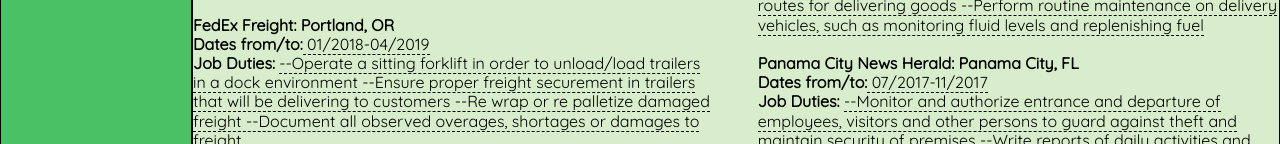
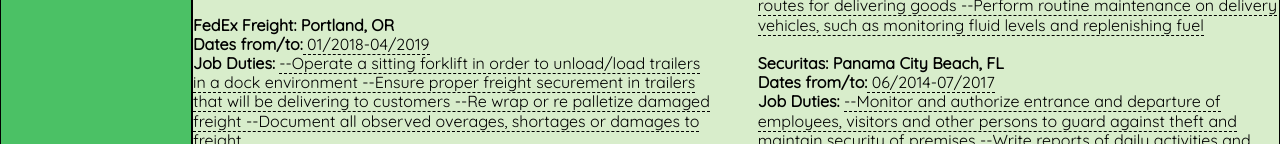
Before and after one commit to Freet8707/Resume_Website, a plain HTML site: page index.html in a window 1280 px wide. Shown: the part 1068-1212 px from the top of the page. Drawn offline with Linux system fonts and the light colour scheme.

Commit message:
Changed error in work history

```diff
--- a/index.html
+++ b/index.html
@@ -93,8 +93,8 @@ addresses, telephone numbers and delivery instructions
 --Perform routine maintenance on delivery vehicles, such as monitoring fluid levels and replenishing
 fuel
 </span></h2><br>
-        <h2>Panama City News Herald: Panama City, FL</h2>
-        <h2>Dates from/to:<span>   07/2017-11/2017</span></h2>
+        <h2>Securitas: Panama City Beach, FL</h2>
+        <h2>Dates from/to:<span>   06/2014-07/2017</span></h2>
         <h2>Job Duties: <span>--Monitor and authorize entrance and departure of employees, visitors and other persons
 to guard against theft and maintain security of premises
 --Write reports of daily activities and irregularities such as equipment or property damage, theft,
```
Also changed, not shown: css/index.css (line endings or trailing spaces).
